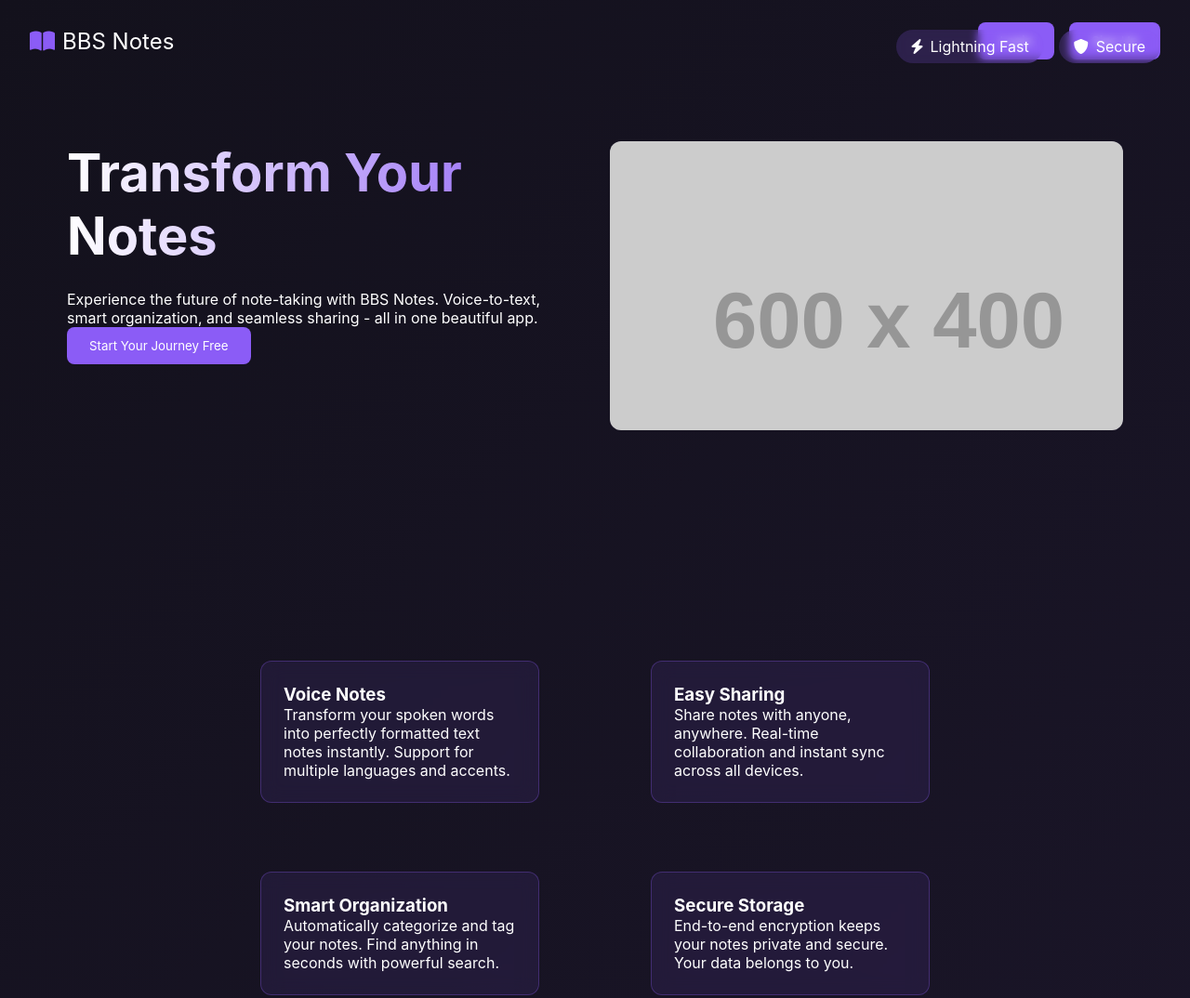
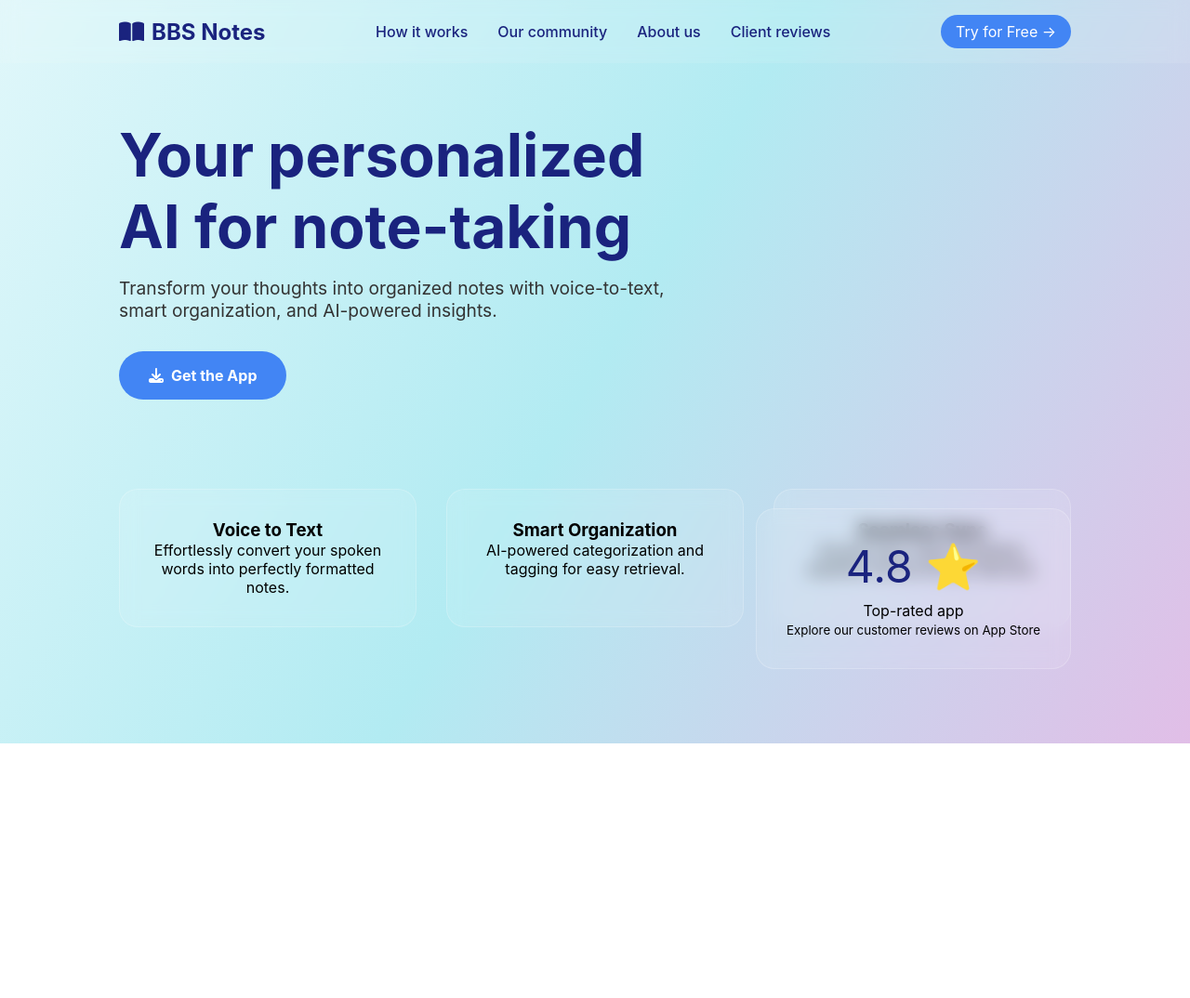
Before and after one commit to Shadowstrike17/bbs-notes, a plain HTML site: page index.html in a window 1280 px wide. Shown: the whole page at 93% size. After the commit the page ends 800 px from the top, so only its background shows below. Drawn offline with Linux system fonts and the light colour scheme; placeholder pictures from the web are drawn by us.

Commit message:
Update index.html

```diff
--- a/index.html
+++ b/index.html
@@ -3,8 +3,8 @@
 <head>
     <meta charset="UTF-8">
     <meta name="viewport" content="width=device-width, initial-scale=1.0">
-    <title>BBS Notes - Modern Note Taking</title>
-    <link rel="stylesheet" href="https://cdnjs.cloudflare.com/ajax/libs/font-awesome/6.0.0/css/all.min.css">
+    <title>BBS Notes - Your AI-Powered Note Taking Assistant</title>
+    <link href="https://cdnjs.cloudflare.com/ajax/libs/font-awesome/6.4.0/css/all.min.css" rel="stylesheet">
     <style>
         * {
             margin: 0;
@@ -14,16 +14,28 @@
         }
 
         body {
-            background: linear-gradient(135deg, #13111C 0%, #1A1528 100%);
-            color: #fff;
+            background: linear-gradient(120deg, #e0f7fa, #b2ebf2, #e1bee7);
             min-height: 100vh;
         }
 
+        .glass-effect {
+            background: rgba(255, 255, 255, 0.1);
+            backdrop-filter: blur(10px);
+            border-radius: 20px;
+            border: 1px solid rgba(255, 255, 255, 0.2);
+        }
+
         nav {
-            padding: 1.5rem 2rem;
+            padding: 1rem 10%;
             display: flex;
             justify-content: space-between;
             align-items: center;
+            position: fixed;
+            width: 100%;
+            top: 0;
+            z-index: 1000;
+            background: rgba(255, 255, 255, 0.1);
+            backdrop-filter: blur(10px);
         }
 
         .logo {
@@ -31,163 +43,103 @@
             align-items: center;
             gap: 0.5rem;
             font-size: 1.5rem;
-            color: #fff;
+            font-weight: bold;
+            color: #1a237e;
         }
 
-        .logo i {
-            color: #8B5CF6;
+        .nav-links {
+            display: flex;
+            gap: 2rem;
         }
 
-        .nav-buttons {
-            display: flex;
-            gap: 1rem;
+        .nav-links a {
+            text-decoration: none;
+            color: #1a237e;
+            font-weight: 500;
         }
 
-        .btn {
-            padding: 0.75rem 1.5rem;
-            border-radius: 8px;
-            border: none;
-            cursor: pointer;
-            transition: all 0.3s ease;
-            display: flex;
-            align-items: center;
-            gap: 0.5rem;
+        .try-free-btn {
+            background: #4285f4;
+            color: white;
+            padding: 0.5rem 1rem;
+            border-radius: 20px;
+            text-decoration: none;
+            transition: transform 0.3s ease;
         }
 
-        .btn-primary {
-            background: #8B5CF6;
-            color: white;
+        .try-free-btn:hover {
+            transform: scale(1.05);
         }
 
         .hero {
-            text-align: left;
-            padding: 4rem 2rem;
-            max-width: 1200px;
-            margin: 0 auto;
+            padding: 8rem 10% 4rem;
+        }
+
+        .hero h1 {
+            font-size: 4rem;
+            color: #1a237e;
+            margin-bottom: 1rem;
+            animation: fadeIn 1s ease;
+        }
+
+        .hero p {
+            font-size: 1.2rem;
+            color: #333;
+            margin-bottom: 2rem;
+            max-width: 600px;
+        }
+
+        .features {
+            padding: 2rem 10%;
             display: grid;
-            grid-template-columns: 1fr 1fr;
+            grid-template-columns: repeat(3, 1fr);
             gap: 2rem;
         }
 
-        .hero-content {
-            max-width: 600px;
+        .feature-card {
+            padding: 2rem;
+            text-align: center;
+            transition: transform 0.3s ease;
         }
 
-        .hero-title {
-            font-size: 3.5rem;
-            margin-bottom: 1.5rem;
-            background: linear-gradient(90deg, #fff, #8B5CF6);
-            -webkit-background-clip: text;
-            -webkit-text-fill-color: transparent;
+        .feature-card:hover {
+            transform: translateY(-10px);
         }
 
-        .feature-section {
-            padding: 4rem 2rem;
-            position: relative;
+        .rating-card {
+            position: fixed;
+            right: 10%;
+            bottom: 10%;
+            padding: 2rem;
+            text-align: center;
         }
 
-        .jarvis-container {
-            position: relative;
-            max-width: 1200px;
-            margin: 0 auto;
-            min-height: 600px;
+        .rating {
+            font-size: 3rem;
+            color: #1a237e;
+            margin-bottom: 0.5rem;
         }
 
-        .feature-cube {
-            width: 200px;
-            height: 200px;
-            position: absolute;
-            left: 50%;
-            top: 50%;
-            transform: translate(-50%, -50%);
-            transform-style: preserve-3d;
-            animation: rotate 20s infinite linear;
-            cursor: pointer;
+        @keyframes fadeIn {
+            from { opacity: 0; transform: translateY(20px); }
+            to { opacity: 1; transform: translateY(0); }
         }
 
-        .cube-face {
-            position: absolute;
-            width: 200px;
-            height: 200px;
-            background: rgba(139, 92, 246, 0.1);
-            backdrop-filter: blur(10px);
-            border: 1px solid rgba(139, 92, 246, 0.3);
-            display: flex;
+        .get-app-btn {
+            background: #4285f4;
+            color: white;
+            padding: 1rem 2rem;
+            border-radius: 30px;
+            text-decoration: none;
+            display: inline-flex;
             align-items: center;
-            justify-content: center;
-            flex-direction: column;
-            gap: 1rem;
-            transition: all 0.3s ease;
+            gap: 0.5rem;
+            font-weight: bold;
+            transition: transform 0.3s ease;
         }
 
-        .cube-face:hover {
-            background: rgba(139, 92, 246, 0.2);
-        }
-
-        .cube-face i {
-            font-size: 2rem;
-            color: #8B5CF6;
-        }
-
-        .feature-details {
-            position: absolute;
-            width: 300px;
-            padding: 1.5rem;
-            background: rgba(139, 92, 246, 0.1);
-            backdrop-filter: blur(10px);
-            border: 1px solid rgba(139, 92, 246, 0.3);
-            border-radius: 12px;
-            opacity: 0;
-            transition: all 0.3s ease;
-            pointer-events: none;
-        }
-
-        .feature-details.active {
-            opacity: 1;
-            pointer-events: all;
-        }
-
-        .jarvis-line {
-            position: absolute;
-            background: linear-gradient(90deg, transparent, #8B5CF6);
-            height: 1px;
-            opacity: 0;
-            transition: all 0.3s ease;
-        }
-
-        .jarvis-line.active {
-            opacity: 1;
-        }
-
-        @keyframes rotate {
-            from { transform: translate(-50%, -50%) rotateX(0) rotateY(0); }
-            to { transform: translate(-50%, -50%) rotateX(360deg) rotateY(360deg); }
-        }
-
-        .badges {
-            position: absolute;
-            top: 2rem;
-            right: 2rem;
-            display: flex;
-            gap: 1rem;
-        }
-
-        .badge {
-            padding: 0.5rem 1rem;
-            border-radius: 20px;
-            background: rgba(139, 92, 246, 0.2);
-            backdrop-filter: blur(5px);
-            display: flex;
-            align-items: center;
-            gap: 0.5rem;
-        }
-
-        .video-container {
-            width: 100%;
-            aspect-ratio: 16/9;
-            background: rgba(139, 92, 246, 0.1);
-            border-radius: 12px;
-            overflow: hidden;
+        .get-app-btn:hover {
+            transform: scale(1.05);
         }
     </style>
 </head>
@@ -197,91 +149,43 @@
             <i class="fas fa-book-open"></i>
             BBS Notes
         </div>
-        <div class="nav-buttons">
-            <button class="btn btn-primary">Login</button>
-            <button class="btn btn-primary">Sign Up</button>
+        <div class="nav-links">
+            <a href="#how-it-works">How it works</a>
+            <a href="#community">Our community</a>
+            <a href="#about">About us</a>
+            <a href="#reviews">Client reviews</a>
         </div>
+        <a href="#" class="try-free-btn">Try for Free →</a>
     </nav>
 
-    <div class="badges">
-        <div class="badge">
-            <i class="fas fa-bolt"></i>
-            Lightning Fast
+    <section class="hero">
+        <h1>Your personalized<br>AI for note-taking</h1>
+        <p>Transform your thoughts into organized notes with voice-to-text, smart organization, and AI-powered insights.</p>
+        <a href="#" class="get-app-btn">
+            <i class="fas fa-download"></i>
+            Get the App
+        </a>
+    </section>
+
+    <section class="features">
+        <div class="feature-card glass-effect">
+            <h3>Voice to Text</h3>
+            <p>Effortlessly convert your spoken words into perfectly formatted notes.</p>
         </div>
-        <div class="badge">
-            <i class="fas fa-shield-alt"></i>
-            Secure
+        <div class="feature-card glass-effect">
+            <h3>Smart Organization</h3>
+            <p>AI-powered categorization and tagging for easy retrieval.</p>
         </div>
-    </div>
-
-    <section class="hero">
-        <div class="hero-content">
-            <h1 class="hero-title">Transform Your Notes</h1>
-            <p>Experience the future of note-taking with BBS Notes. Voice-to-text, smart organization, and seamless sharing - all in one beautiful app.</p>
-            <button class="btn btn-primary">Start Your Journey Free</button>
-        </div>
-        <div class="video-container">
-            <img src="https://placehold.co/600x400/1A1528/8B5CF6" alt="BBS Notes Demo">
+        <div class="feature-card glass-effect">
+            <h3>Seamless Sync</h3>
+            <p>Access your notes anywhere, anytime, across all your devices.</p>
         </div>
     </section>
 
-    <section class="feature-section">
-        <div class="jarvis-container" id="jarvisContainer">
-            <!-- Features will be added dynamically -->
-        </div>
-    </section>
-
-    <script>
-        const features = [
-            {
-                icon: 'fas fa-microphone-alt',
-                title: 'Voice Notes',
-                description: 'Transform your spoken words into perfectly formatted text notes instantly. Support for multiple languages and accents.',
-                position: { top: '20%', left: '20%' }
-            },
-            {
-                icon: 'fas fa-share-alt',
-                title: 'Easy Sharing',
-                description: 'Share notes with anyone, anywhere. Real-time collaboration and instant sync across all devices.',
-                position: { top: '20%', right: '20%' }
-            },
-            {
-                icon: 'fas fa-folder-tree',
-                title: 'Smart Organization',
-                description: 'Automatically categorize and tag your notes. Find anything in seconds with powerful search.',
-                position: { bottom: '20%', left: '20%' }
-            },
-            {
-                icon: 'fas fa-lock',
-                title: 'Secure Storage',
-                description: 'End-to-end encryption keeps your notes private and secure. Your data belongs to you.',
-                position: { bottom: '20%', right: '20%' }
-            }
-        ];
-
-        const container = document.getElementById('jarvisContainer');
-
-        features.forEach(feature => {
-            const details = document.createElement('div');
-            details.className = 'feature-details';
-            details.innerHTML = `
-                <h3>${feature.title}</h3>
-                <p>${feature.description}</p>
-            `;
-            Object.assign(details.style, feature.position);
-
-            const line = document.createElement('div');
-            line.className = 'jarvis-line';
-
-            container.appendChild(details);
-            container.appendChild(line);
-
-            // Add click event to show/hide details
-            setTimeout(() => {
-                details.classList.add('active');
-                line.classList.add('active');
-            }, Math.random() * 1000);
-        });
-    </script>
+    <div class="rating-card glass-effect">
+        <div class="rating">4.8 ⭐</div>
+        <p>Top-rated app</p>
+        <small>Explore our customer reviews on App Store</small>
+    </div>
 </body>
 </html>
```
